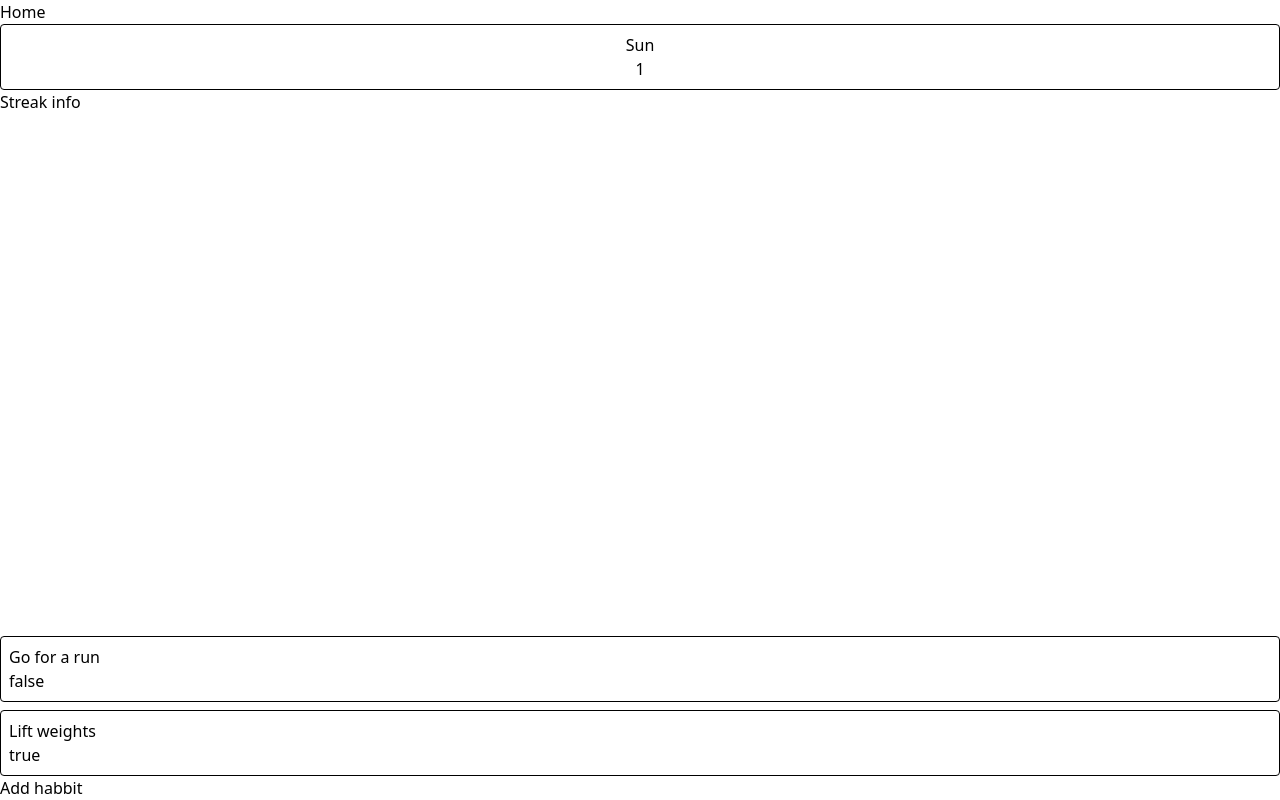
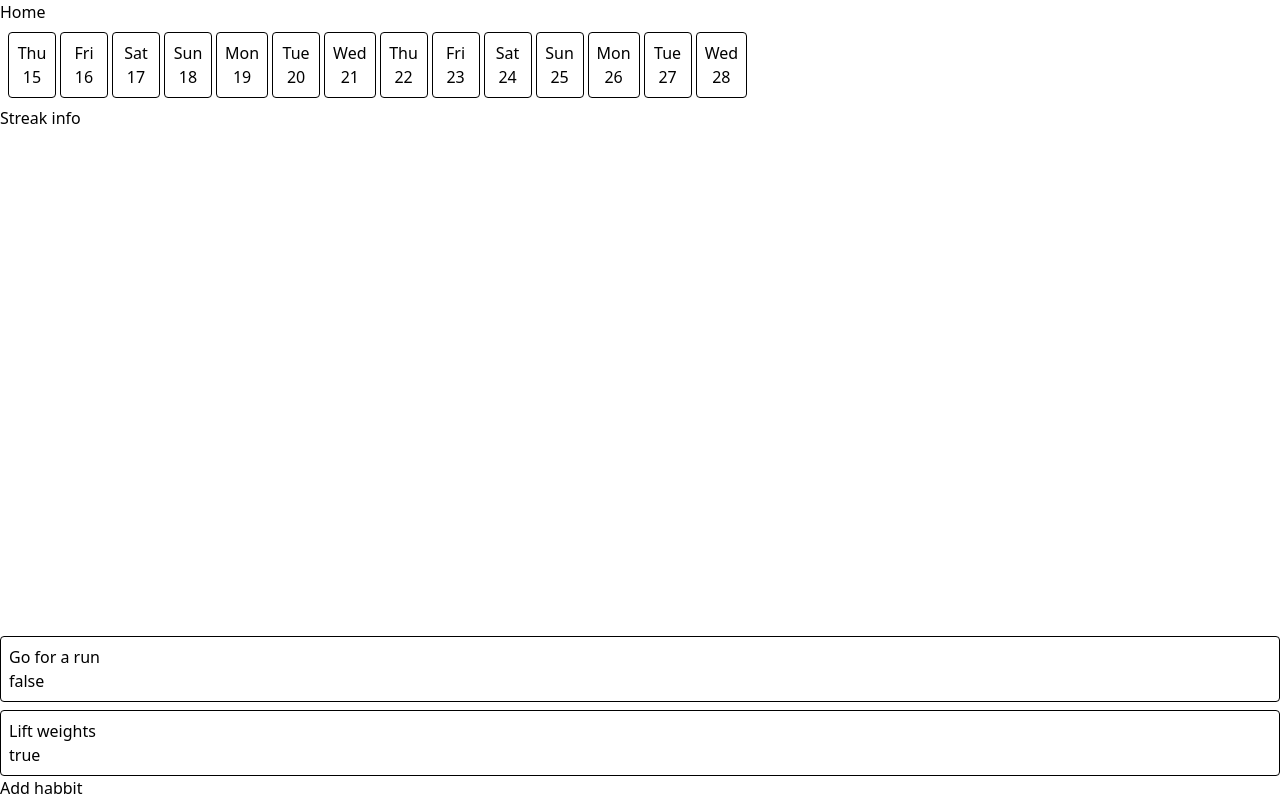
Before and after one commit to dainmik/habit-tracker, a Vue app: page / in a window 1280 px wide. Built offline with nearby package versions, Linux system fonts and the light colour scheme.

Commit message:
Add day select component

```diff
--- a/package.json
+++ b/package.json
@@ -14,6 +14,7 @@
 		"format": "prettier --write src/"
 	},
 	"dependencies": {
+		"date-fns": "^4.1.0",
 		"pinia": "^3.0.1",
 		"vue": "^3.5.13",
 		"vue-router": "^4.5.0"
--- a/src/components/day-select/day-select.vue
+++ b/src/components/day-select/day-select.vue
@@ -1,7 +1,79 @@
 <script setup lang="ts">
 import DayButton from "./day-button.vue";
+
+import { ref, onMounted, onBeforeUnmount } from "vue";
+import { addDays, format } from "date-fns";
+
+interface DateEntry {
+	date: Date;
+	iso: string;
+	day: number;
+	weekday: string;
+}
+
+const dateEntries = ref<DateEntry[]>([]);
+const scroller = ref<HTMLDivElement | null>(null);
+const sentinel = ref<HTMLDivElement | null>(null);
+
+const BUFFER_DAYS = 7;
+let offset = 0;
+
+function generateDates(startOffset: number, count: number): DateEntry[] {
+	return Array.from({ length: count }, (_, i) => {
+		const date = addDays(new Date(), startOffset + i);
+		return {
+			date,
+			iso: format(date, "yyyy-MM-dd"),
+			day: date.getDate(),
+			weekday: format(date, "EEE"),
+		};
+	});
+}
+
+function loadDates() {
+	const newDates = generateDates(offset, BUFFER_DAYS);
+	dateEntries.value.push(...newDates);
+	offset += BUFFER_DAYS;
+}
+
+let observer: IntersectionObserver | null = null;
+
+onMounted(() => {
+	loadDates();
+
+	if (!sentinel.value || !scroller.value) {
+		return;
+	}
+
+	observer = new IntersectionObserver(
+		(entries) => {
+			entries.forEach((entry) => {
+				if (entry.isIntersecting) {
+					loadDates();
+				}
+			});
+		},
+		{
+			root: scroller.value,
+		},
+	);
+	observer.observe(sentinel.value);
+});
+
+onBeforeUnmount(() => {
+	observer?.disconnect();
+});
 </script>
 
 <template>
-	<div><DayButton :weekday="'Sun'" :day="1" /></div>
+	<div ref="scroller" class="flex gap-1 overflow-x-auto p-2">
+		<DayButton
+			v-for="entry in dateEntries"
+			:key="entry.iso"
+			:weekday="entry.weekday"
+			:day="entry.day"
+		/>
+
+		<div ref="sentinel" class="h-full w-[1px]"></div>
+	</div>
 </template>
```
Also changed, not shown: 1 other file (tests, documents, lock files or other folders).
